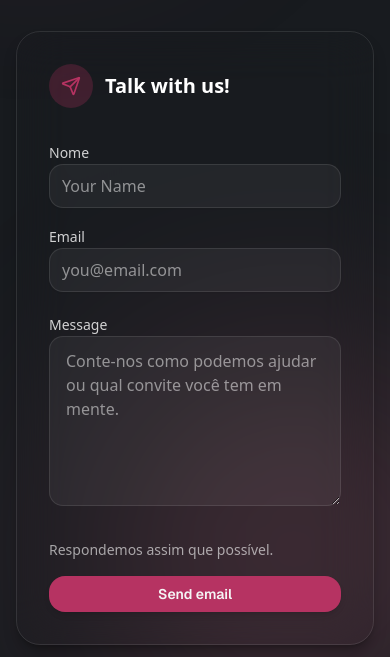
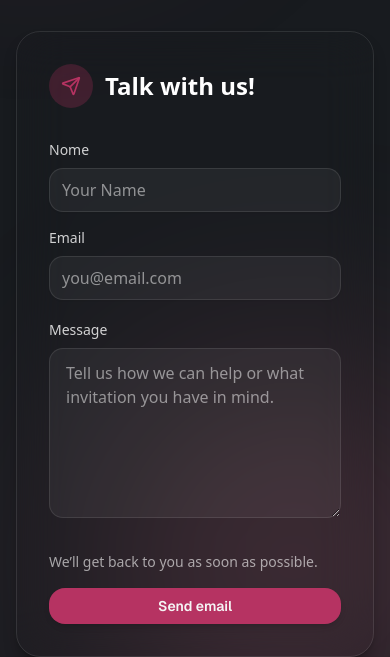
Before and after one commit to marckemelyssa/m-m, a Next.js app: page /contact in a window 390 px wide. Shown: the part 501-1158 px from the top of the page. Built offline with nearby package versions, Linux system fonts and the light colour scheme; no server answers.

Commit message:
adding phone and email sending

```diff
--- a/src/app/(public)/contact/page.tsx
+++ b/src/app/(public)/contact/page.tsx
@@ -141,15 +141,17 @@ export default function ContactPage() {
                         <Send className="h-5 w-5 text-[var(--ds-primary-3)]" />
                       </div>
                       <div>
-                        <h2 className="text-xl font-semibold text-white">Talk with us!</h2>
+                        <h2 className="text-2xl font-semibold text-white">
+                          Talk with us!
+                        </h2>
                       </div>
                     </div>
                   </div>
 
                   <form className="space-y-5" onSubmit={handleSubmit}>
                     <div className="grid sm:grid-cols-2 gap-4">
-                      <div className="space-y-2">
-                        <label htmlFor="name" className="text-sm text-white/80">Nome</label>
+                      <div className="space-y-6">
+                        <label htmlFor="name" className="text-sm text-white/80 block mb-2">Nome</label>
                         <Input
                           id="name"
                           name="name"
@@ -158,8 +160,8 @@ export default function ContactPage() {
                           required
                         />
                       </div>
-                      <div className="space-y-2">
-                        <label htmlFor="email" className="text-sm text-white/80">Email</label>
+                      <div className="space-y-6">
+                        <label htmlFor="email" className="text-sm text-white/80 block mb-2">Email</label>
                         <Input
                           id="email"
                           name="email"
@@ -171,15 +173,15 @@ export default function ContactPage() {
                       </div>
                     </div>
 
-                    <div className="space-y-16">
-                      <label htmlFor="message" className="text-sm text-white/80">
+                    <div className="space-y-8">
+                      <label htmlFor="message" className="text-sm text-white/80 block mb-2">
                         Message
                       </label>
                       <textarea
                         id="message"
                         name="message"
                         rows={6}
-                        placeholder="Conte-nos como podemos ajudar ou qual convite você tem em mente."
+                        placeholder="Tell us how we can help or what invitation you have in mind."
                         className="w-full rounded-xl border border-white/10 bg-white/5 px-4 py-3 text-base text-white placeholder:text-white/50 focus:border-[var(--ds-primary-2)] focus:ring-[var(--ds-primary-2)]/40 focus:outline-none transition"
                         required
                       />
@@ -187,7 +189,7 @@ export default function ContactPage() {
 
                     <div className="flex flex-col sm:flex-row sm:items-center sm:justify-between gap-4 pt-2">
                       <p className="text-sm text-white/60">
-                        Respondemos assim que possível.
+                        We’ll get back to you as soon as possible.
                       </p>
                       <CustomButton type="submit" className="px-6 py-4">
                         Send email
```
